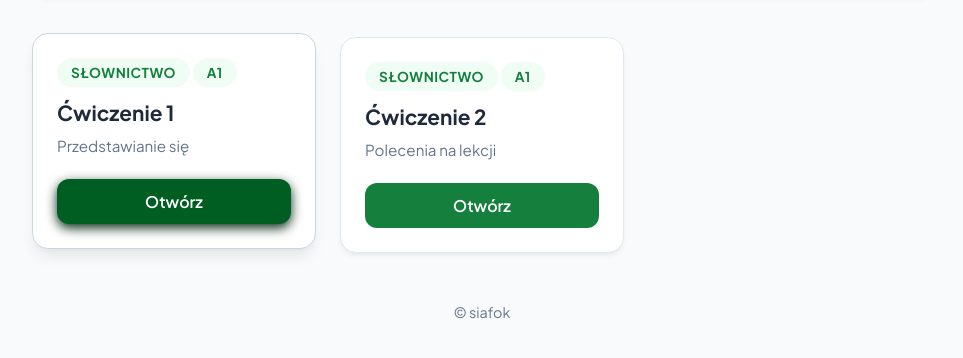
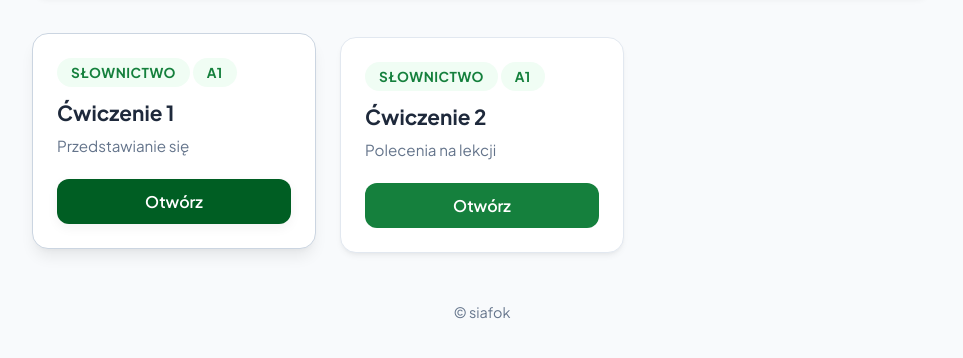
Before and after one commit to siafok/Lekcje, a plain HTML site: page index.html in a window 1280 px wide. In both pictures the pointer is over the link 332 px from the left and 393 px from the top of the page. Shown: the part 188-546 px from the top of the page, without its empty margins (158-1121 px from the left). Drawn offline with Linux system fonts and the light colour scheme.

Commit message:
style improvements

```diff
--- a/style.css
+++ b/style.css
@@ -73,7 +73,7 @@ body {
 
 .btn-primary:hover {
     background-color: var(--primary-hover);
-    box-shadow: 0 4px 12px #072b14;
+    box-shadow: 0 4px 12px rgba(0, 0, 0, 0.05);
 }
 
 .btn-secondary {
```
